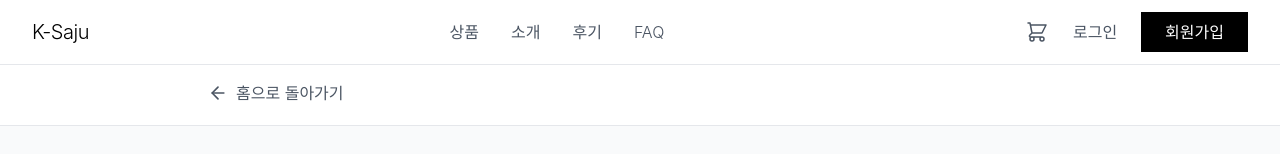
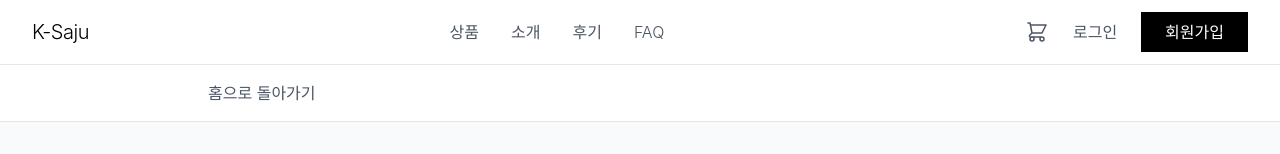
Before and after one commit to sangmin-cmd/k-saju-shop, a Next.js app: page /business-info in a window 1280 px wide. Shown: the top 154 px of the page. Built offline with nearby package versions, Linux system fonts and the light colour scheme.

Commit message:
lucide-react 제거

```diff
--- a/app/business-info/page.tsx
+++ b/app/business-info/page.tsx
@@ -1,7 +1,6 @@
 'use client';
 
 import Link from 'next/link';
-import { ArrowLeft } from 'lucide-react';
 
 export default function BusinessInfoPage() {
   return (
@@ -10,8 +9,7 @@ export default function BusinessInfoPage() {
       <div className="bg-white border-b">
         <div className="max-w-4xl mx-auto px-4 py-4">
           <Link href="/" className="inline-flex items-center text-gray-600 hover:text-gray-900">
-            <ArrowLeft className="w-5 h-5 mr-2" />
-            홈으로 돌아가기
+                       홈으로 돌아가기
           </Link>
         </div>
       </div>
```
